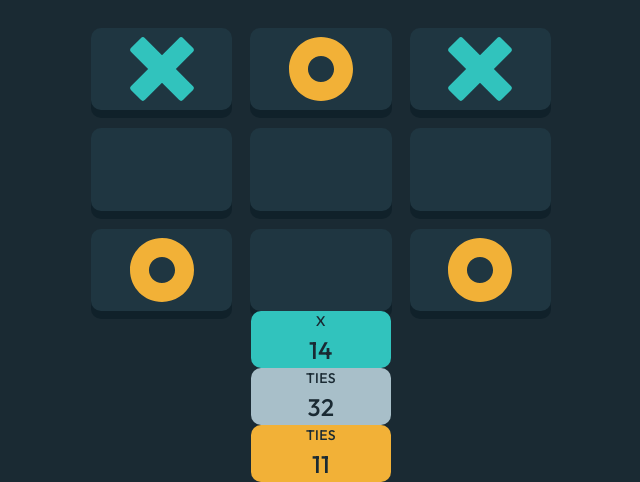
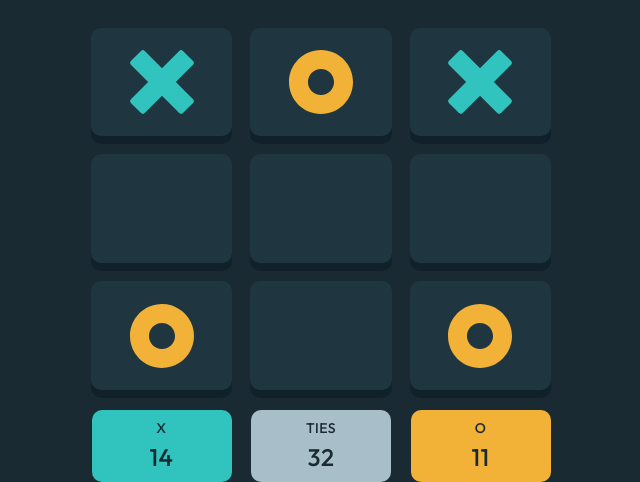
Before and after one commit to zedchamaa/tic-tac-toe, a plain HTML site: page index.html in a window 1280 px wide. Shown: the part 338-820 px from the top of the page, without its empty margins (319-959 px from the left). Drawn offline with Linux system fonts and the light colour scheme.

Commit message:
Update game footer component and style

```diff
--- a/css/style.css
+++ b/css/style.css
@@ -355,47 +355,25 @@ h4 {
   }
 }
 
+/* Game Footer */
+
+.game-footer {
+  display: flex;
+  height: 6.4rem;
+  justify-content: space-between;
+  margin-top: 2rem;
+  width: 32.8rem;
+}
+
+@media screen and (min-width: 1024px) {
+  .game-footer {
+    height: 7.2rem;
+    width: 45.9rem;
+  }
+}
 
 /* Miscellaneous */
 
 .no-clicks {
   pointer-events: none;
 }
-
-
-/* TODO: remember to delete these */
-
-/* .container {
-  align-items: center;
-  background: yellow;
-  border: 1px solid black;
-  display: flex;
-  flex-wrap: wrap;
-  font-size: 2rem;
-  gap: 5px;
-  height: 500px;
-  justify-content: center;
-  margin: 20vh auto;
-  padding: 5px;
-  text-align: center;
-  width: 300px;
-}
-
-.box {
-  background: dodgerblue;
-  color: #fff;
-  cursor: pointer;
-  height: 90px;
-  width: 90px;
-}
-
-.no-clicks {
-  pointer-events: none;
-}
-
-#board {
-  display: grid;
-  grid-template-rows: repeat(3, 1fr);
-  grid-template-columns: repeat(3, 1fr);
-  gap: 5px;
-} */
--- a/index.html
+++ b/index.html
@@ -76,6 +76,7 @@
           <div class="box__O-mark"></div>
         </div>
       </div>
+      <div class="game-footer">
         <div class="icon icon--xmark">
           <div>X</div>
           <div class="score">14</div>
@@ -85,28 +86,10 @@
           <div class="score">32</div>
         </div>
         <div class="icon icon--omark">
-        <div>TIES</div>
+          <div>O</div>
           <div class="score">11</div>
         </div>
-
-      <!-- TODO: delete the code below when no longer needed -->
-      <!-- <h1 id="turn"></h1>
-      <button id="restart">Restart</button>
-      <div id="messages"></div>
-      <div id="board">
-        <div class="box" id="0"></div>
-        <div class="box" id="1"></div>
-        <div class="box" id="2"></div>
-        <div class="box" id="3"></div>
-        <div class="box" id="4"></div>
-        <div class="box" id="5"></div>
-        <div class="box" id="6"></div>
-        <div class="box" id="7"></div>
-        <div class="box" id="8"></div>
       </div>
-      <div id="x-score"></div>
-      <div id="ties"></div>
-      <div id="o-score"></div> -->
     </div>
   </body>
 </html>
```
Also changed, not shown: components/game-footer.html (+14 -0 lines), components/icons.html (+1 -1 lines). Lines whose indentation alone changed are shown as unchanged.
